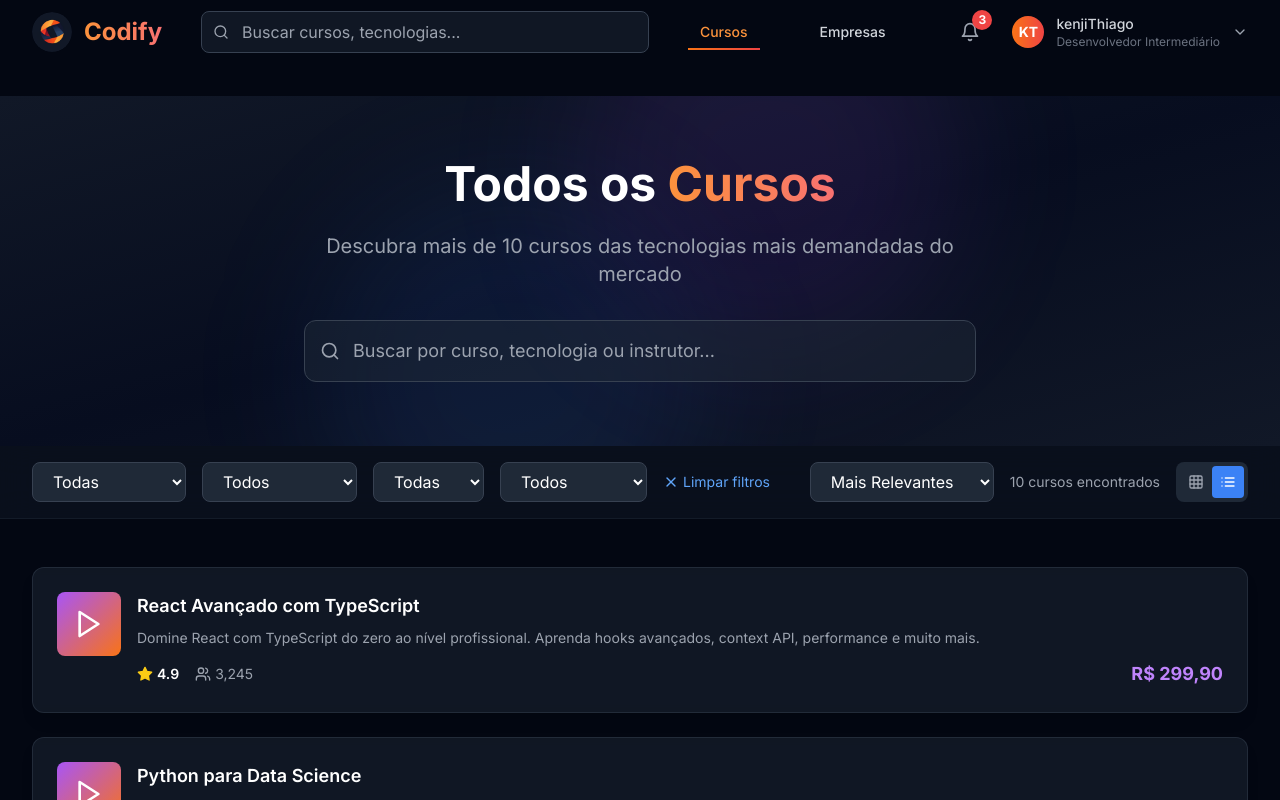
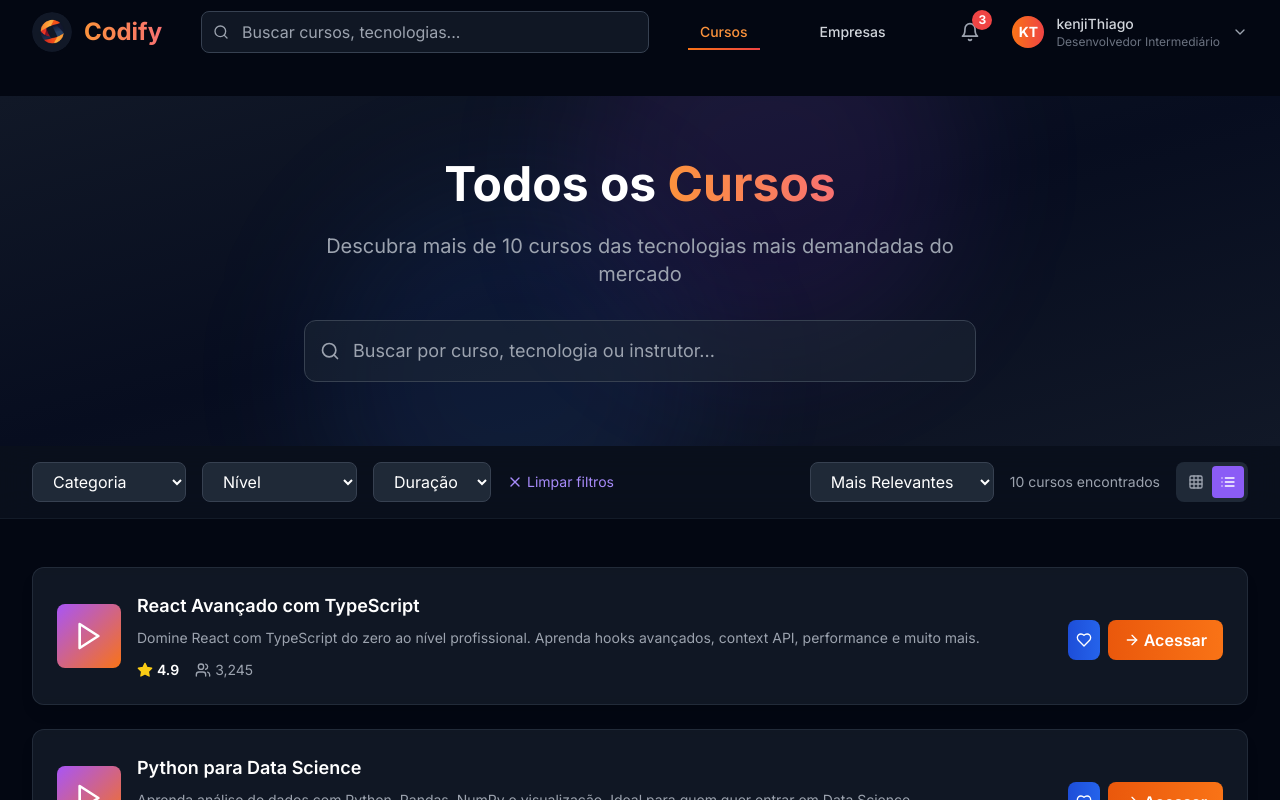
Before and after one commit to kenjiThiago/ProjetoBD2, a Next.js app in the folder frontend/: page /cursos in a window 1280 px wide. Both pictures are taken after a click on the button 1228 px from the left and 482 px from the top of the page. Shown: the top 800 px of the page. Built offline with nearby package versions, Linux system fonts and the light colour scheme.

Commit message:
[frontend] Ajustes nas páginas.

```diff
--- a/frontend/src/app/cursos/page.tsx
+++ b/frontend/src/app/cursos/page.tsx
@@ -32,13 +32,11 @@ export default function CursosPage() {
     selectedCategory,
     selectedLevel,
     selectedDuration,
-    selectedPrice,
     sortBy,
     setSearchTerm,
     setSelectedCategory,
     setSelectedLevel,
     setSelectedDuration,
-    setSelectedPrice,
     setSortBy,
     clearAllFilters
   } = useCourseFilters(urlSearchTerm || globalSearchTerm || '')
@@ -75,10 +73,6 @@ export default function CursosPage() {
       setSelectedDuration(e.detail)
     }
 
-    const handlePriceChange = (e: CustomEvent) => {
-      setSelectedPrice(e.detail)
-    }
-
     const handleSortChange = (e: CustomEvent) => {
       setSortBy(e.detail)
     }
@@ -105,7 +99,6 @@ export default function CursosPage() {
     window.addEventListener('categoryChange', handleCategoryChange as EventListener)
     window.addEventListener('levelChange', handleLevelChange as EventListener)
     window.addEventListener('durationChange', handleDurationChange as EventListener)
-    window.addEventListener('priceChange', handlePriceChange as EventListener)
     window.addEventListener('sortChange', handleSortChange as EventListener)
     window.addEventListener('viewModeChange', handleViewModeChange as EventListener)
     window.addEventListener('toggleFilters', handleToggleFilters)
@@ -118,7 +111,6 @@ export default function CursosPage() {
       window.removeEventListener('categoryChange', handleCategoryChange as EventListener)
       window.removeEventListener('levelChange', handleLevelChange as EventListener)
       window.removeEventListener('durationChange', handleDurationChange as EventListener)
-      window.removeEventListener('priceChange', handlePriceChange as EventListener)
       window.removeEventListener('sortChange', handleSortChange as EventListener)
       window.removeEventListener('viewModeChange', handleViewModeChange as EventListener)
       window.removeEventListener('toggleFilters', handleToggleFilters)
@@ -169,7 +161,6 @@ export default function CursosPage() {
           selectedCategory={selectedCategory}
           selectedLevel={selectedLevel}
           selectedDuration={selectedDuration}
-          selectedPrice={selectedPrice}
           sortBy={sortBy}
           viewMode={viewMode}
           showFilters={showFilters}
--- a/frontend/src/app/globals.css
+++ b/frontend/src/app/globals.css
@@ -36,6 +36,10 @@
 
   .btn-secondary {
     @apply bg-gradient-to-r from-blue-700 to-blue-600 hover:from-blue-800 hover:to-blue-700 text-white font-semibold py-3 px-6 rounded-lg transition-all duration-300 transform hover:scale-105 hover:shadow-lg hover:shadow-blue-500/25;
+  }
+
+  .btn-secondary-mobile {
+    @apply bg-gradient-to-r from-violet-700 to-violet-600 hover:from-violet-800 hover:to-violet-700 text-white font-semibold py-3 px-6 rounded-lg transition-all duration-300 transform hover:scale-105 hover:shadow-lg hover:shadow-blue-500/25;
   }
 
   .card {
--- a/frontend/src/components/cards/CourseCard.tsx
+++ b/frontend/src/components/cards/CourseCard.tsx
@@ -44,21 +44,18 @@ export default function CourseCard({
       thumbnail: 'h-32',
       title: 'text-md',
       icon: 'w-8 h-8',
-      price: 'text-lg'
     },
     medium: {
       container: 'p-6',
       thumbnail: 'h-48',
       title: 'text-lg',
       icon: 'w-12 h-12',
-      price: 'text-2xl'
     },
     large: {
       container: 'p-8',
       thumbnail: 'h-56',
       title: 'text-xl',
       icon: 'w-16 h-16',
-      price: 'text-3xl'
     }
   }
 
@@ -71,7 +68,7 @@ export default function CourseCard({
         className="card-glow card p-6 group cursor-pointer"
         whileHover={{ y: -2 }}
       >
-        <div className="flex items-start space-x-4">
+        <div className="flex space-x-4 items-center">
           <div className="w-16 h-16 bg-gradient-to-br from-purple-500 to-orange-500 rounded-lg flex items-center justify-center flex-shrink-0">
             <Play className="w-8 h-8 text-white" />
           </div>
@@ -93,11 +90,30 @@ export default function CourseCard({
                   <span>{course.students.toLocaleString()}</span>
                 </div>
               </div>
-              <div className="text-lg font-bold text-purple-400">
-                R$ {course.price.toFixed(2).replace('.', ',')}
+            </div>
+          </div>
+
+          {showActions && (
+            <div className="pt-2">
+              <div className="flex gap-2 justify-between flex-1">
+                <motion.button
+                  className="btn-secondary p-2"
+                  whileHover={{ scale: 1.1 }}
+                  whileTap={{ scale: 0.9 }}
+                >
+                  <Heart className="w-4 h-4" />
+                </motion.button>
+                <motion.button
+                  className="btn-primary px-4 py-2 flex items-center space-x-1"
+                  whileHover={{ scale: 1.05 }}
+                  whileTap={{ scale: 0.95 }}
+                >
+                  <ArrowRight className="w-4 h-4" />
+                  <span>Acessar</span>
+                </motion.button>
               </div>
             </div>
-          </div>
+          )}
         </div>
       </motion.div>
     )
--- a/frontend/src/components/filters/FilterBar.tsx
+++ b/frontend/src/components/filters/FilterBar.tsx
@@ -7,24 +7,21 @@ interface FilterBarProps {
   selectedCategory: string
   selectedLevel: string
   selectedDuration: string
-  selectedPrice: string
   sortBy: string
   viewMode: 'grid' | 'list'
   showFilters: boolean
   filteredCount: number
 }
 
-const categories = ["Todas", "Frontend", "Backend", "Data Science", "Mobile", "DevOps", "Design", "Cloud"]
-const levels = ["Todos", "Iniciante", "Intermediário", "Avançado"]
-const durations = ["Todas", "0-10h", "10-20h", "20-30h", "30h+"]
-const prices = ["Todos", "Gratuito", "R$ 0-200", "R$ 200-400", "R$ 400+"]
+const categories = ["Categoria", "Frontend", "Backend", "Data Science", "Mobile", "DevOps", "Design", "Cloud"]
+const levels = ["Nível", "Iniciante", "Intermediário", "Avançado"]
+const durations = ["Duração", "0-10h", "10-20h", "20-30h", "30h+"]
 const sortOptions = ["Mais Relevantes", "Mais Populares", "Melhor Avaliados", "Mais Recentes", "Menor Preço", "Maior Preço"]
 
 export default function FilterBar({
   selectedCategory,
   selectedLevel,
   selectedDuration,
-  selectedPrice,
   sortBy,
   viewMode,
   showFilters,
@@ -38,7 +35,7 @@ export default function FilterBar({
           <div className="flex flex-wrap items-center gap-4">
             {/* Mobile Filter Toggle */}
             <motion.button
-              className="lg:hidden btn-secondary px-4 py-2 text-sm flex items-center space-x-2"
+              className="lg:hidden btn-secondary-mobile px-4 py-2 text-sm flex items-center space-x-2"
               onClick={() => {
                 // Dispatch custom event para comunicação
                 window.dispatchEvent(new CustomEvent('toggleFilters'))
@@ -94,26 +91,12 @@ export default function FilterBar({
                 ))}
               </select>
 
-              <select
-                value={selectedPrice}
-                onChange={(e) => {
-                  window.dispatchEvent(new CustomEvent('priceChange', {
-                    detail: e.target.value
-                  }))
-                }}
-                className="bg-gray-800 border border-gray-700 rounded-lg px-4 py-2 text-white focus:ring-2 focus:ring-blue-500"
-              >
-                {prices.map(price => (
-                  <option key={price} value={price}>{price}</option>
-                ))}
-              </select>
-
               {/* Clear Filters Button */}
               <motion.button
                 onClick={() => {
                   window.dispatchEvent(new CustomEvent('clearFilters'))
                 }}
-                className="text-blue-400 hover:text-blue-300 text-sm flex items-center space-x-1"
+                className="text-violet-400 hover:text-violet-300 text-sm flex items-center space-x-1"
                 whileHover={{ scale: 1.05 }}
                 whileTap={{ scale: 0.95 }}
               >
@@ -148,7 +131,7 @@ export default function FilterBar({
             {/* View Mode Toggle */}
             <div className="flex items-center bg-gray-800 rounded-lg p-1">
               <motion.button
-                className={`p-2 rounded ${viewMode === 'grid' ? 'bg-blue-500 text-white' : 'text-gray-400 hover:text-white'}`}
+                className={`p-2 rounded ${viewMode === 'grid' ? 'bg-violet-500 text-white' : 'text-gray-400 hover:text-white'}`}
                 onClick={() => {
                   window.dispatchEvent(new CustomEvent('viewModeChange', {
                     detail: 'grid'
@@ -160,7 +143,7 @@ export default function FilterBar({
                 <Grid3X3 className="w-4 h-4" />
               </motion.button>
               <motion.button
-                className={`p-2 rounded ${viewMode === 'list' ? 'bg-blue-500 text-white' : 'text-gray-400 hover:text-white'}`}
+                className={`p-2 rounded ${viewMode === 'list' ? 'bg-violet-500 text-white' : 'text-gray-400 hover:text-white'}`}
                 onClick={() => {
                   window.dispatchEvent(new CustomEvent('viewModeChange', {
                     detail: 'list'
@@ -228,19 +211,6 @@ export default function FilterBar({
                   ))}
                 </select>
 
-                <select
-                  value={selectedPrice}
-                  onChange={(e) => {
-                    window.dispatchEvent(new CustomEvent('priceChange', {
-                      detail: e.target.value
-                    }))
-                  }}
-                  className="bg-gray-800 border border-gray-700 rounded-lg px-4 py-2 text-white focus:ring-2 focus:ring-blue-500"
-                >
-                  {prices.map(price => (
-                    <option key={price} value={price}>{price}</option>
-                  ))}
-                </select>
               </div>
 
               {/* Mobile Clear Filters */}
@@ -248,7 +218,7 @@ export default function FilterBar({
                 onClick={() => {
                   window.dispatchEvent(new CustomEvent('clearFilters'))
                 }}
-                className="btn-secondary text-sm flex items-center space-x-2"
+                className="btn-secondary-mobile text-sm flex items-center space-x-2"
                 whileHover={{ scale: 1.05 }}
                 whileTap={{ scale: 0.95 }}
               >
--- a/frontend/src/hooks/useCourseFilters.ts
+++ b/frontend/src/hooks/useCourseFilters.ts
@@ -4,10 +4,9 @@ import type { Course } from '@/data/mockData'
 
 export function useCourseFilters(initialSearchTerm: string = '') {
   const [filteredCourses, setFilteredCourses] = useState<Course[]>(courses)
-  const [selectedCategory, setSelectedCategory] = useState("Todas")
-  const [selectedLevel, setSelectedLevel] = useState("Todos")
-  const [selectedDuration, setSelectedDuration] = useState("Todas")
-  const [selectedPrice, setSelectedPrice] = useState("Todos")
+  const [selectedCategory, setSelectedCategory] = useState("Categoria")
+  const [selectedLevel, setSelectedLevel] = useState("Nível")
+  const [selectedDuration, setSelectedDuration] = useState("Duração")
   const [sortBy, setSortBy] = useState("Mais Relevantes")
   const [searchTerm, setSearchTerm] = useState(initialSearchTerm)
 
@@ -27,17 +26,17 @@ export function useCourseFilters(initialSearchTerm: string = '') {
     }
 
     // Filtro de categoria
-    if (selectedCategory !== "Todas") {
+    if (selectedCategory !== "Categoria") {
       filtered = filtered.filter(course => course.category === selectedCategory)
     }
 
     // Filtro de nível
-    if (selectedLevel !== "Todos") {
+    if (selectedLevel !== "Nível") {
       filtered = filtered.filter(course => course.level === selectedLevel)
     }
 
     // Filtro de duração
-    if (selectedDuration !== "Todas") {
+    if (selectedDuration !== "Duração") {
       filtered = filtered.filter(course => {
         const duration = parseInt(course.duration.split('h')[0])
         switch (selectedDuration) {
@@ -45,19 +44,6 @@ export function useCourseFilters(initialSearchTerm: string = '') {
           case "10-20h": return duration > 10 && duration <= 20
           case "20-30h": return duration > 20 && duration <= 30
           case "30h+": return duration > 30
-          default: return true
-        }
-      })
-    }
-
-    // Filtro de preço
-    if (selectedPrice !== "Todos") {
-      filtered = filtered.filter(course => {
-        switch (selectedPrice) {
-          case "Gratuito": return course.price === 0
-          case "R$ 0-200": return course.price >= 0 && course.price <= 200
-          case "R$ 200-400": return course.price > 200 && course.price <= 400
-          case "R$ 400+": return course.price > 400
           default: return true
         }
       })
@@ -74,12 +60,6 @@ export function useCourseFilters(initialSearchTerm: string = '') {
       case "Mais Recentes":
         filtered.sort((a, b) => new Date(b.lastUpdated).getTime() - new Date(a.lastUpdated).getTime())
         break
-      case "Menor Preço":
-        filtered.sort((a, b) => a.price - b.price)
-        break
-      case "Maior Preço":
-        filtered.sort((a, b) => b.price - a.price)
-        break
       default:
         // Mais Relevantes - prioriza populares, bestsellers e novos
         filtered.sort((a, b) => {
@@ -90,14 +70,13 @@ export function useCourseFilters(initialSearchTerm: string = '') {
     }
 
     setFilteredCourses(filtered)
-  }, [searchTerm, selectedCategory, selectedLevel, selectedDuration, selectedPrice, sortBy])
+  }, [searchTerm, selectedCategory, selectedLevel, selectedDuration, sortBy])
 
   const clearAllFilters = () => {
     setSearchTerm("")
-    setSelectedCategory("Todas")
-    setSelectedLevel("Todos")
-    setSelectedDuration("Todas")
-    setSelectedPrice("Todos")
+    setSelectedCategory("Categoria")
+    setSelectedLevel("Nível")
+    setSelectedDuration("Duração")
     setSortBy("Mais Relevantes")
   }
 
@@ -107,13 +86,11 @@ export function useCourseFilters(initialSearchTerm: string = '') {
     selectedCategory,
     selectedLevel,
     selectedDuration,
-    selectedPrice,
     sortBy,
     setSearchTerm,
     setSelectedCategory,
     setSelectedLevel,
     setSelectedDuration,
-    setSelectedPrice,
     setSortBy,
     clearAllFilters
   }
```
Also changed, not shown: frontend/src/components/Header.tsx (+54 -14 lines), frontend/src/data/mockData.ts (+0 -22 lines), frontend/src/hooks/usePathFilters.ts (deleted, +0 -98 lines).
